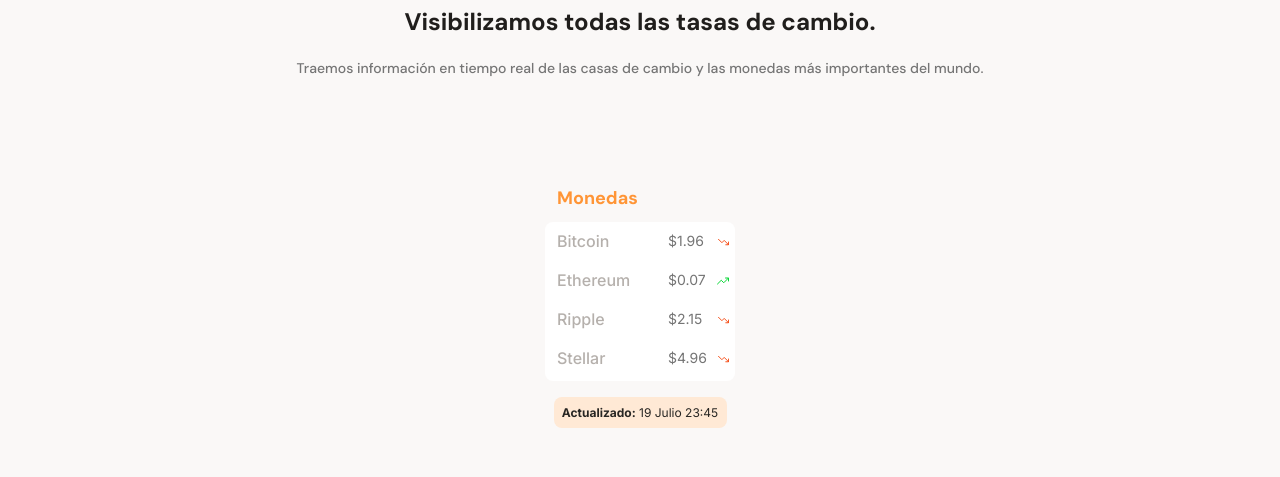
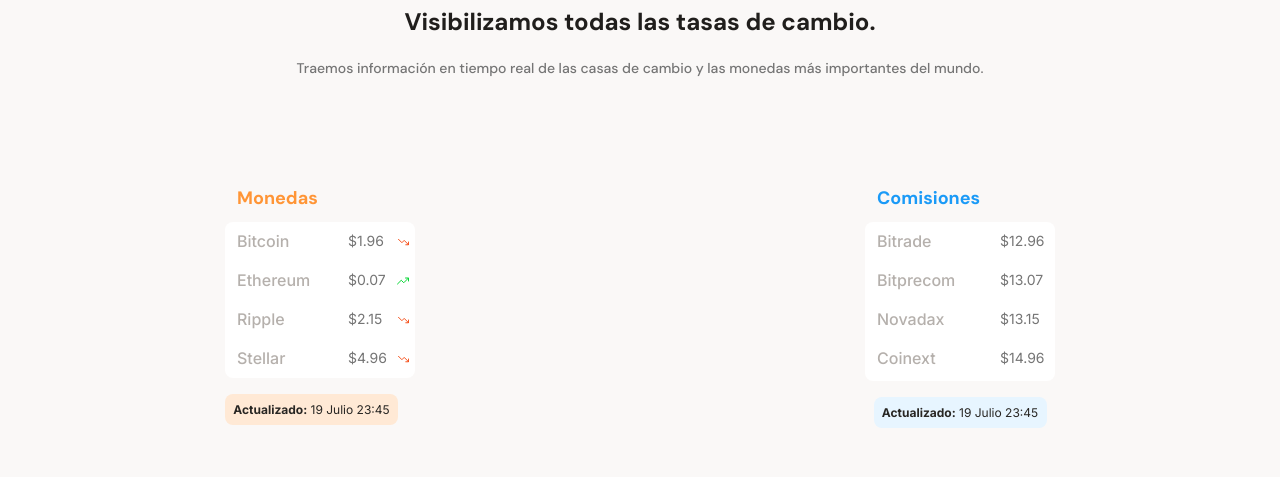
Before and after one commit to TomasLePec/Mobile-First, a plain HTML site: page Mobile First/index.html in a window 1280 px wide. Shown: the part 580-1057 px from the top of the page. Drawn offline with Linux system fonts and the light colour scheme.

Commit message:
Terminado

```diff
--- a/Mobile First/index.html
+++ b/Mobile First/index.html
@@ -28,6 +28,7 @@
                 <h2>Visibilizamos todas las tasas de cambio.</h2>
                 <p>Traemos información en tiempo real de las casas de cambio y las monedas más importantes del mundo.</p>
             </div>
+            <section class="transition-scroll">
             <section class="transition-tabla"> <!-- En el curso usan tablas, pero me parecio mas como usar grid. -->
                 <div class="transition-tabla-container">
                     <p class="tabla-container-tittle">Monedas</p>
@@ -41,13 +42,31 @@
                         <div class="tabla-left"><p>Stellar</p></div>
                         <div class="tabla-right"><p>$4.96</p><span class="tabla-right-decrece"></span></div>
                     </div>
-
-
-                </div>
                 <div class="transition-tabla-fecha">
                     <p><b>Actualizado:</b> 19 Julio 23:45</p>
 
                 </div>
+            </section>
+            <section class="transition-tabla"> <!-- En el curso usan tablas, pero me parecio mas como usar grid. -->
+                <div class="transition-tabla-container">
+                    <p class="tabla-container-tittle-comisiones">Comisiones</p>
+                    <div class="tabla-monedas">
+                        <div class="tabla-left"><p>Bitrade</p></div>
+                        <div class="tabla-right"><p>$12.96</p></div>
+                        <div class="tabla-left"><p>Bitprecom</p></div>
+                        <div class="tabla-right"><p>$13.07</p></div>
+                        <div class="tabla-left"><p>Novadax</p></div>
+                        <div class="tabla-right"><p>$13.15</p></div>
+                        <div class="tabla-left"><p>Coinext</p></div>
+                        <div class="tabla-right"><p>$14.96</p></div>
+                    </div>
+
+                </div>
+                <div class="transition-tabla-fecha-comisiones">
+                    <p><b>Actualizado:</b> 19 Julio 23:45</p>
+
+                </div>
+            </section>
             </section>
         </section>
         <section class="beneficios">
--- a/Mobile First/style.css
+++ b/Mobile First/style.css
@@ -148,7 +148,24 @@ header img{
     margin-top: 24px;
 }
 
+.transition-scroll{
+    max-width: 100%;
+    min-width: 320px;
+    display: flex;
+    overflow-x: scroll;
+    overscroll-behavior: contain;
+    scroll-snap-type: x proximity;
+
+}
+
+.transition-tabla{
+    scroll-snap-align: center;
+    min-width: 320px;
+    width: 100%;
+}
+
 .transition-tabla-container{
+
     width: 235px;
     height: 194px;
     margin-left: calc(50% - 95px);
@@ -157,6 +174,15 @@ header img{
     align-items: flex-start;
     margin-top: 48px;
 }
+
+.tabla-container-tittle-comisiones{
+    color: var(--secondary-blue);
+    font-size: 1.8rem;
+    font-weight: 700;
+    line-height: 2.344rem;
+    margin-left: 12px;
+}
+
 
 .tabla-container-tittle{
     font-size: 1.8rem;
@@ -241,6 +267,29 @@ header img{
     font-family: 'Inter', sans-serif;
 
 }
+
+.transition-tabla-fecha-comisiones{
+    display: inline-block;
+    width: 173px;
+    height: 31px;
+    margin-top: 16px;
+    padding: 8px;
+    background-color: var(--soft-blue);
+    border-radius: 8px;
+}
+.transition-tabla-fecha-comisiones p{
+    color: var(--warm-blackPlus);
+    font-size: 1.2rem;
+    font-family: 'Inter', sans-serif;
+}
+
+.transition-scroll{
+    display: flex;
+    overflow-x: scroll;
+    overscroll-behavior: contain;
+    scroll-snap-type: x proximity;
+}
+
 
 .beneficios{
     width: 100%;
@@ -403,20 +452,25 @@ header img{
 .planes-contenedor-tarjeta{
     scroll-snap-align: center;
     position: relative;
-    box-shadow: 0px 4px 8px rgba(89, 73, 30, 0.16);
-    width: 190px;
-    min-width: 190px;
-    height: 247px;
-    border-radius: 8px;
-    background-color: white;
+    width: 100%;
+    min-width: 320px;
+    height: 260px;
     margin-top: 50px;
     margin-bottom: 64px;
     text-align: center;
     margin: 0 8px;
+    background-color: var(--off-white);
 }
 
 .plan-info-contenedor{
-    width: 100%;
+    width: 190px;
+    background-color: white;
+    box-shadow: 0px 4px 8px rgba(89, 73, 30, 0.16);
+    border-radius: 8px;
+    margin-right: auto;
+    height: 247px;
+    margin-left: auto;
+
 }
 
 .planes-contenedor-tarjeta-recomendado{
```
